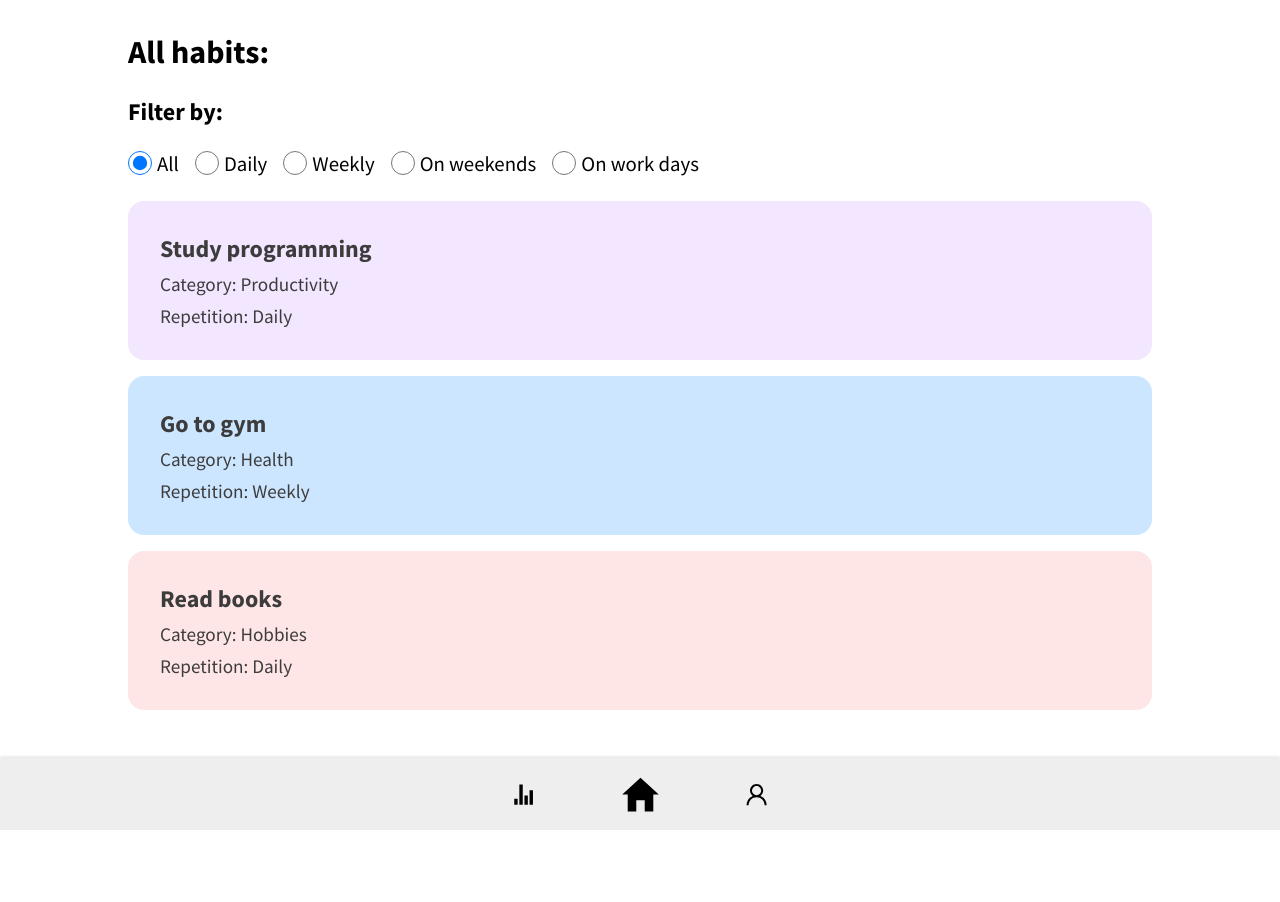
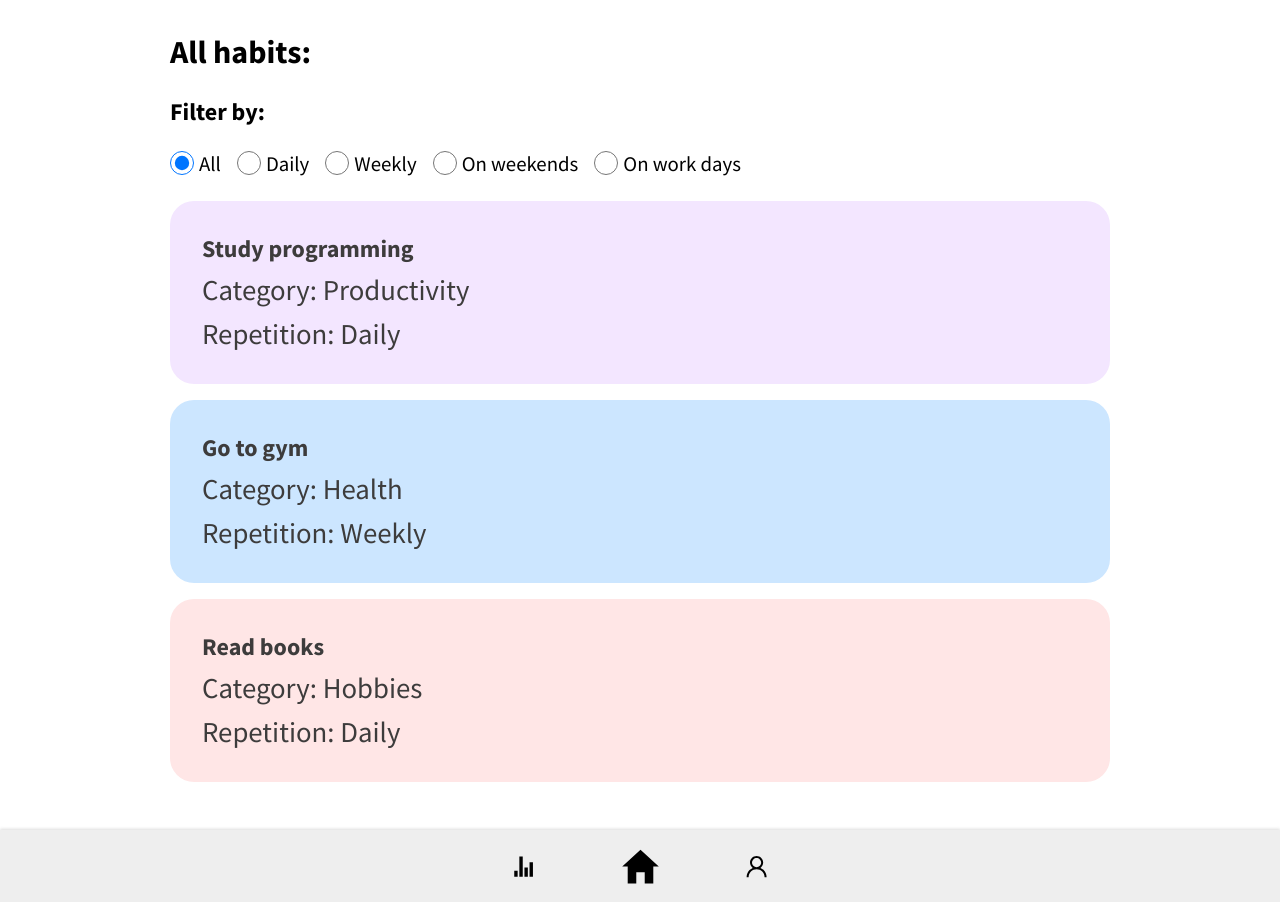
Before and after one commit to iwarra/habit-tracker, a React (Vite) app in the folder client/: page /more in a window 1280 px wide. Before the commit the page ends 830 px from the top, so only its background shows below. Built offline with nearby package versions, Linux system fonts and the light colour scheme.

Commit message:
Planning and clean-up

```diff
--- a/client/src/compontents/calendar/Calendar.jsx
+++ b/client/src/compontents/calendar/Calendar.jsx
@@ -36,7 +36,7 @@ const Calendar = () => {
               <li key={id}>
                 <span>{dayName.slice(0, 1)}</span>
                 <div className={hightlight}>
-                  <a href="/date" /* onClick={() => handleDateToShow(date)} */>{date.getDate()}</a>
+                  <a href="/date">{date.getDate()}</a>
                 </div>
               </li>
             )
--- a/client/src/hooks/useCalendar.jsx
+++ b/client/src/hooks/useCalendar.jsx
@@ -16,11 +16,11 @@ export const useCalendar = () => {
     return `${dateObject.nameOfDay}, ${dateObject.month} ${dateObject.getDate}`
   }
 
-  return { calendarTitle, setDates, dates }
+  const handleDateToShow = (dayName, date) => {
+    // open a page for that date
+    // URL should be some form of the date --> the date needs to be sent into the new page
+    // Habits from that day should be displayed (with some editing options)
+  }
+
+  return { calendarTitle, setDates, dates, handleDateToShow }
 }
-
-export const handleDateToShow = (date) => {
-  // open a page for that week
-  // URL should be some form of the date --> the date needs to be sent into the new page
-  // Habits from that day should be displayed (with some editing options)
-}
--- a/client/src/views/Date.jsx
+++ b/client/src/views/Date.jsx
@@ -2,9 +2,11 @@ import Calendar from '../compontents/calendar/Calendar'
 import HabitCard from '../compontents/HabitCard'
 import { useHabits } from '../hooks/useHabits'
 import style from './date.module.scss'
+//import { useParams } from 'react-router-dom'
 
 const Date = () => {
   const { habits, updateAll } = useHabits()
+  //const params = useParams()
 
   //Habits need to be filtered by the chosen date instead of mapped
   return (
--- a/client/src/views/seeMore.module.scss
+++ b/client/src/views/seeMore.module.scss
@@ -2,9 +2,10 @@
   display: flex;
   flex-direction: column;
   flex: 1;
+  margin-block: 2rem;
   max-width: 940px;
-  min-width: 80vw;
-  margin-block: 2rem;
+  width: 90%;
+  font-size: var(--font-size-text);
 
   h1 {
     margin-bottom: 1.5rem;
```
Also changed, not shown: 1 other file (tests, documents, lock files or other folders).
